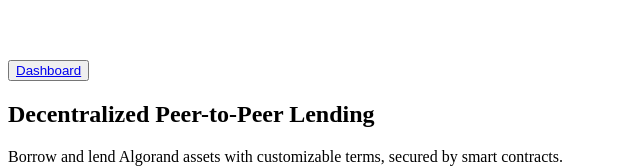
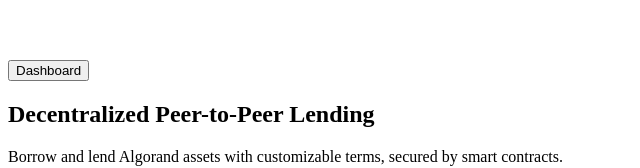
Before and after one commit to nickthelegend/algolend, a Next.js app: page / in a window 1280 px wide. Shown: the part 308-476 px from the top of the page, without its empty margins (0-640 px from the left). Built offline with nearby package versions, Linux system fonts and the light colour scheme.

Commit message:
Minor Changes to the main page

```diff
--- a/components/component/component.jsx
+++ b/components/component/component.jsx
@@ -57,9 +57,9 @@ export function Component() {
             <div></div> */}
           {/* Right-side button */}
           <div className="flex items-center gap-4">
-            <Button className="w-32">
-              <Link href="/dashboard">Dashboard</Link>
-            </Button>
+          <Link href="/dashboard">
+  <Button className="w-32">Dashboard</Button>
+</Link>
           </div>
         </div>
 
```
